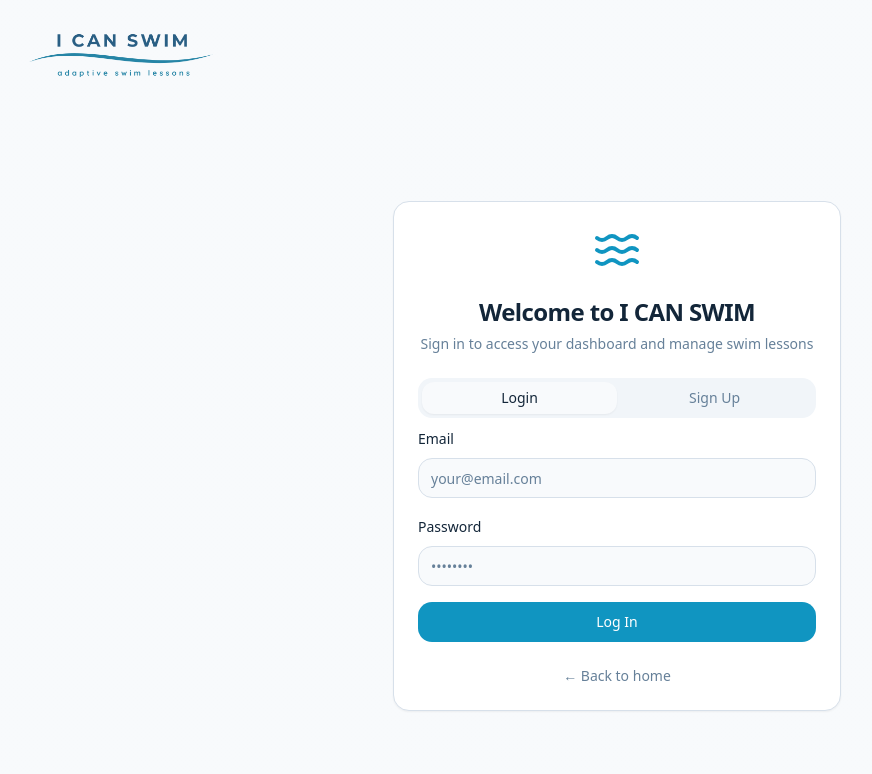
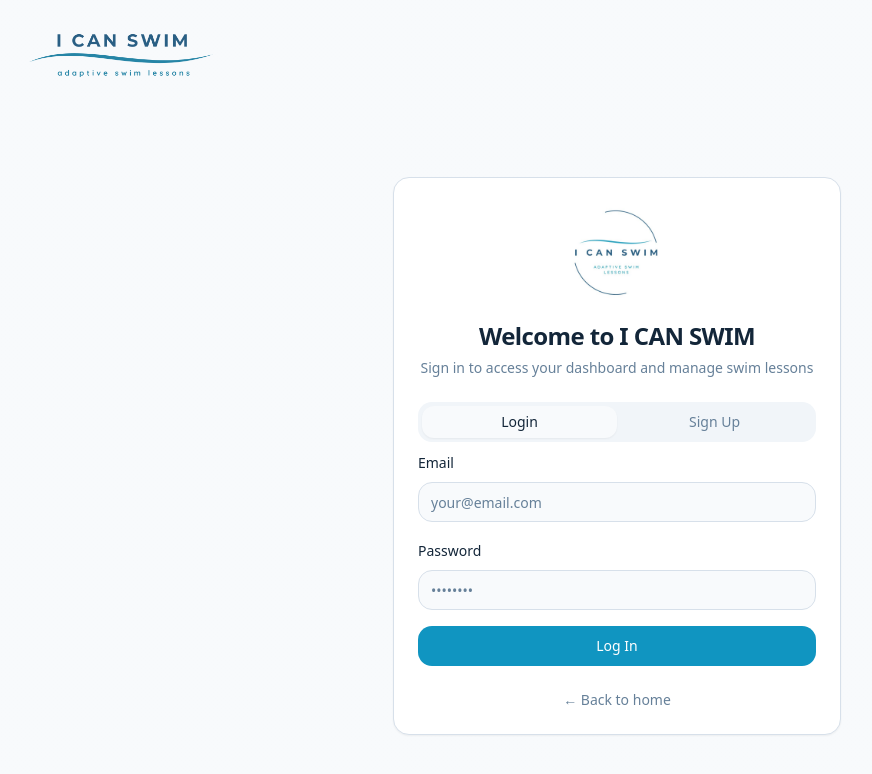
Before and after one commit to simplysydnee/icanswimbeta, a React (Vite) app: page /auth in a window 1280 px wide. Shown: the top 774 px of the page, without its empty margins (23-895 px from the left). Built offline with nearby package versions, Linux system fonts and the light colour scheme; the HTML template or start-up script is replaced by a standard one.

Commit message:
Replace logo on Auth page
Replace the Waves icon on the Auth page with the new circular logo.

```diff
--- a/src/pages/Auth.tsx
+++ b/src/pages/Auth.tsx
@@ -7,9 +7,10 @@ import { Label } from "@/components/ui/label";
 import { Card, CardContent, CardDescription, CardHeader, CardTitle } from "@/components/ui/card";
 import { Alert, AlertDescription } from "@/components/ui/alert";
 import { Tabs, TabsContent, TabsList, TabsTrigger } from "@/components/ui/tabs";
-import { AlertCircle, Waves } from "lucide-react";
+import { AlertCircle } from "lucide-react";
 import { useToast } from "@/hooks/use-toast";
 import logoHeader from "@/assets/logo-header.png";
+import logoCircular from "@/assets/logo-circular.jpg";
 import { z } from "zod";
 
 const emailSchema = z.string().email("Please enter a valid email address");
@@ -274,7 +275,11 @@ const Auth = () => {
         <Card className="w-full max-w-md">
           <CardHeader className="text-center">
             <div className="flex justify-center mb-4">
-              <Waves className="h-12 w-12 text-primary" />
+              <img
+                src={logoCircular}
+                alt="I CAN SWIM"
+                className="h-24 w-24 object-contain"
+              />
             </div>
             <CardTitle className="text-2xl">
               {invitationToken ? "Create Your Account" : "Welcome to I CAN SWIM"}
```
Also changed, not shown: src/assets/logo-circular.jpg (added).
